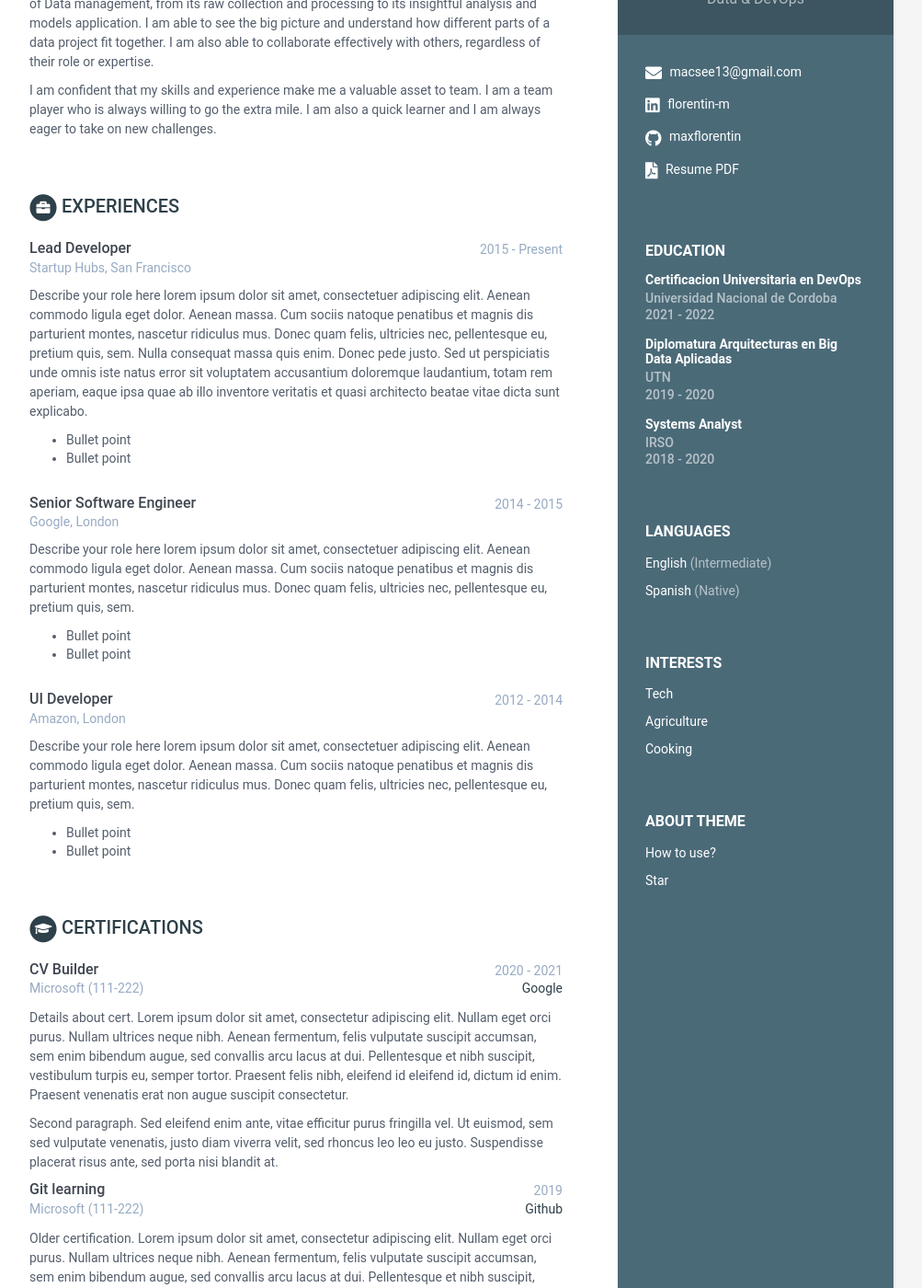
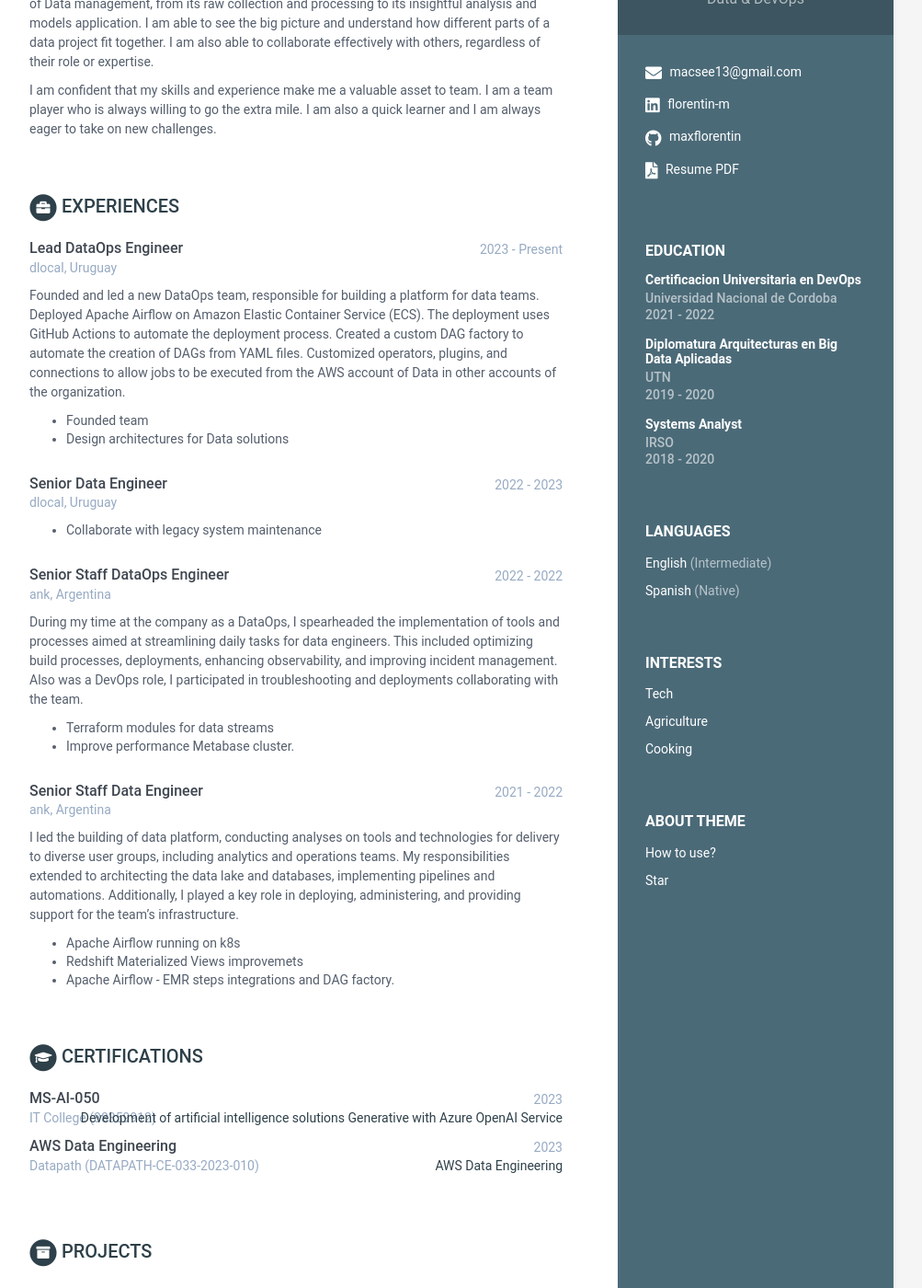
Before and after one commit to macs-devops/max-dataops, a Jekyll site: the page built from index.html, in a window 1280 px wide and 1400 px high, scrolled down 230 px. Shown: the whole window at 92% size, without its empty margins (168-1171 px from the left). Built offline with Jekyll 4.4.1, drawn with Linux system fonts in a browser that asks for light colours; some of the changed text lies outside the part shown.

Commit message:
edit certifications

```diff
--- a/_data/data.yml
+++ b/_data/data.yml
@@ -93,84 +93,64 @@ education:
 experiences:
     title: Experiences
     info:
-      - role: Lead Developer
-        time: 2015 - Present
-        company: Startup Hubs, San Francisco
+      - role: Lead DataOps Engineer
+        time: 2023 - Present
+        company: dlocal, Uruguay
         details: |
-          Describe your role here lorem ipsum dolor sit amet, consectetuer
-          adipiscing elit. Aenean commodo ligula eget dolor. Aenean massa.
-          Cum sociis natoque penatibus et magnis dis parturient montes,
-          nascetur ridiculus mus. Donec quam felis, ultricies nec,
-          pellentesque eu, pretium quis, sem. Nulla consequat massa quis
-          enim. Donec pede justo. Sed ut perspiciatis unde omnis iste natus
-          error sit voluptatem accusantium doloremque laudantium, totam rem
-          aperiam, eaque ipsa quae ab illo inventore veritatis et quasi
-          architecto beatae vitae dicta sunt explicabo.
-            - Bullet point
-            - Bullet point
-      - role: Senior Software Engineer
-        time: 2014 - 2015
-        company: Google, London
+          Founded and led a new DataOps team, responsible for building a platform for data teams.
+          Deployed Apache Airflow on Amazon Elastic Container Service (ECS).
+          The deployment uses GitHub Actions to automate the deployment process.
+          Created a custom DAG factory to automate the creation of DAGs from YAML files.
+          Customized operators, plugins, and connections to allow jobs to be executed
+          from the AWS account of Data in other accounts of the organization.
+            - Founded team
+            - Design architectures for Data solutions
+      - role: Senior Data Engineer
+        time: 2022 - 2023
+        company: dlocal, Uruguay
         details: |
-          Describe your role here lorem ipsum dolor sit amet, consectetuer
-          adipiscing elit. Aenean commodo ligula eget dolor. Aenean massa.
-          Cum sociis natoque penatibus et magnis dis parturient montes,
-          nascetur ridiculus mus. Donec quam felis, ultricies nec,
-          pellentesque eu, pretium quis, sem.
-            - Bullet point
-            - Bullet point
-      - role: UI Developer
-        time: 2012 - 2014
-        company: Amazon, London
+            - Collaborate with legacy system maintenance
+      - role: Senior Staff DataOps Engineer
+        time: 2022 - 2022
+        company: ank, Argentina
         details: |
-          Describe your role here lorem ipsum dolor sit amet, consectetuer
-          adipiscing elit. Aenean commodo ligula eget dolor. Aenean massa.
-          Cum sociis natoque penatibus et magnis dis parturient montes,
-          nascetur ridiculus mus. Donec quam felis, ultricies nec,
-          pellentesque eu, pretium quis, sem.
-            - Bullet point
-            - Bullet point
+          During my time at the company as a DataOps, I spearheaded the implementation of tools and
+          processes aimed at streamlining daily tasks for data engineers.
+          This included optimizing build processes, deployments, enhancing observability, and improving incident management.
+          Also was a DevOps role, I participated in troubleshooting and deployments collaborating with the team.
+            - Terraform modules for data streams
+            - Improve performance Metabase cluster.
+      - role: Senior Staff Data Engineer
+        time: 2021 - 2022
+        company: ank, Argentina
+        details: |
+          I led the building of data platform, conducting analyses on tools and technologies for delivery to diverse user
+          groups, including analytics and operations teams. My responsibilities extended to architecting the data lake and
+          databases, implementing pipelines and automations.
+          Additionally, I played a key role in deploying, administering, and providing support for the team's infrastructure.
+            - Apache Airflow running on k8s
+            - Redshift Materialized Views improvemets
+            - Apache Airflow - EMR steps integrations and DAG factory.
 
 certifications:
       title: Certifications
       list:
-        - name: CV Builder
-          start: 2020
-          end: 2021
-          organization: Microsoft
-          credentialid: 111-222
-          credentialurl: www.google.com
-          credentialname: Google
-          details: |
-            Details about cert. Lorem ipsum dolor sit amet, consectetur
-            adipiscing elit.
-            Nullam eget orci purus. Nullam ultrices neque nibh.
-            Aenean fermentum, felis vulputate suscipit accumsan,
-            sem enim bibendum augue, sed convallis arcu lacus at dui.
-            Pellentesque et nibh suscipit, vestibulum turpis eu, semper tortor.
-            Praesent felis nibh, eleifend id eleifend id, dictum id enim.
-            Praesent venenatis erat non augue suscipit consectetur.
-
-            Second paragraph. Sed eleifend enim ante, vitae efficitur purus
-            fringilla vel. Ut euismod, sem sed vulputate venenatis,
-            justo diam viverra velit, sed rhoncus leo leo eu justo.
-            Suspendisse placerat risus ante, sed porta nisi blandit at.
-        - name: Git learning
-          start: 2019
+        - name: MS-AI-050
+          start: 2023
           end:
-          organization: Microsoft
-          credentialid: 111-222
-          credentialurl: www.github.com
-          credentialname: Github
-          details: |
-            Older certification. Lorem ipsum dolor sit amet, consectetur
-            adipiscing elit.
-            Nullam eget orci purus. Nullam ultrices neque nibh.
-            Aenean fermentum, felis vulputate suscipit accumsan,
-            sem enim bibendum augue, sed convallis arcu lacus at dui.
-            Pellentesque et nibh suscipit, vestibulum turpis eu, semper tortor.
-            Praesent felis nibh, eleifend id eleifend id, dictum id enim.
-            Praesent venenatis erat non augue suscipit consectetur.
+          organization: IT College
+          credentialid: 88359912
+          credentialurl: https://credentials.itcollege.com.ar/6ba5a130-4072-4fd0-8538-ade50a3c1925#gs.1cjpmk
+          credentialname: Development of artificial intelligence solutions Generative with Azure OpenAI Service
+          details:
+        - name: AWS Data Engineering
+          start: 2023
+          end:
+          organization: Datapath
+          credentialid: DATAPATH-CE-033-2023-010
+          credentialurl: https://datapath.iacerts.com/usuario/certificado/9c998ebe-a5d8-44e5-af0e-eca131d0a0b6
+          credentialname: AWS Data Engineering
+          details:
 
 projects:
     title: Projects
```
